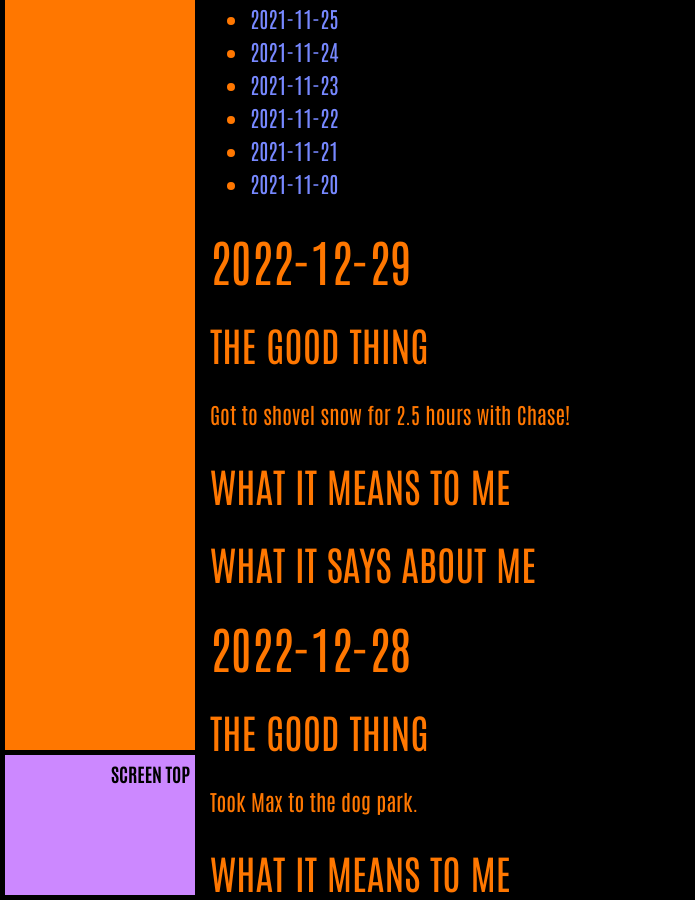
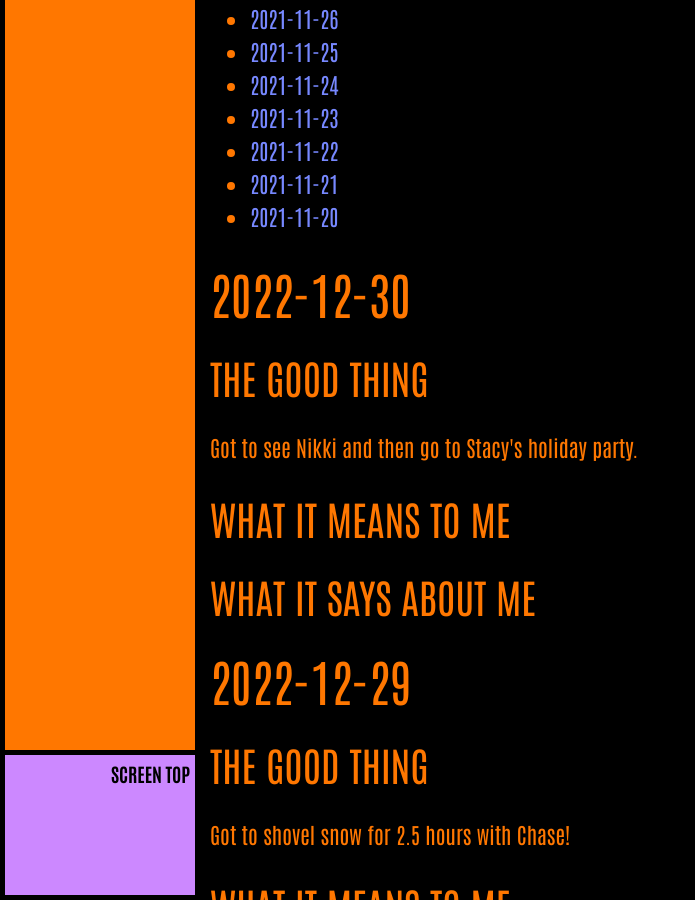
Before and after one commit to ArthurZey/arthurzey.github.io, a Jekyll site: the page built from _pages/one-good-thing.md, in a window 1280 px wide and 900 px high, scrolled down 8349 px. Shown: the whole window, without its empty margins (0-695 px from the left). Built offline with Jekyll 4.4.1, drawn with Linux system fonts in a browser that asks for light colours; some of the changed text lies outside the part shown.

Commit message:
added stub for 2022-12-30

```diff
--- a/_pages/one-good-thing.md
+++ b/_pages/one-good-thing.md
@@ -13,6 +13,14 @@
 {:toc}
 {::options toc_levels="2" /}
 
+## 2022-12-30
+### The Good Thing
+Got to see Nikki and then go to Stacy's holiday party.
+### What It Means to Me
+
+### What It Says about Me
+
+
 ## 2022-12-29
 ### The Good Thing
 Got to shovel snow for 2.5 hours with Chase!
```
Also changed, not shown: other parts of _pages/one-good-thing.md (+1 -1 lines).
